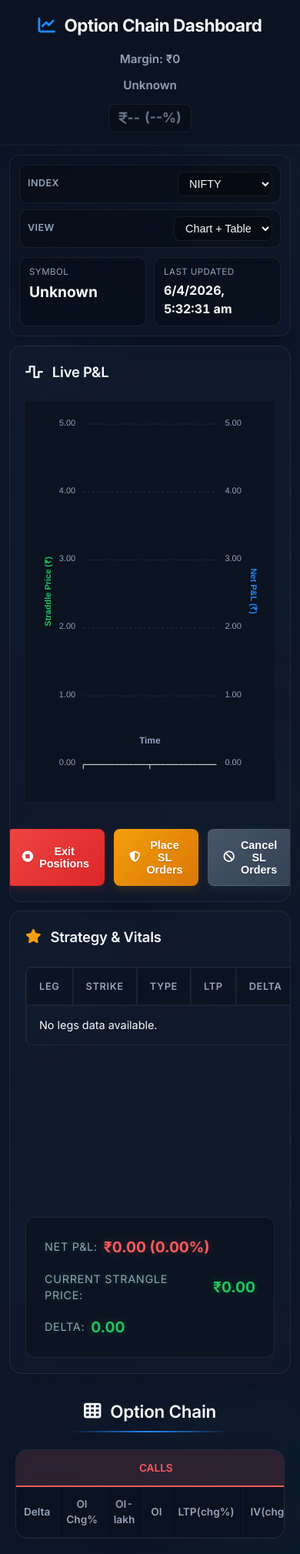
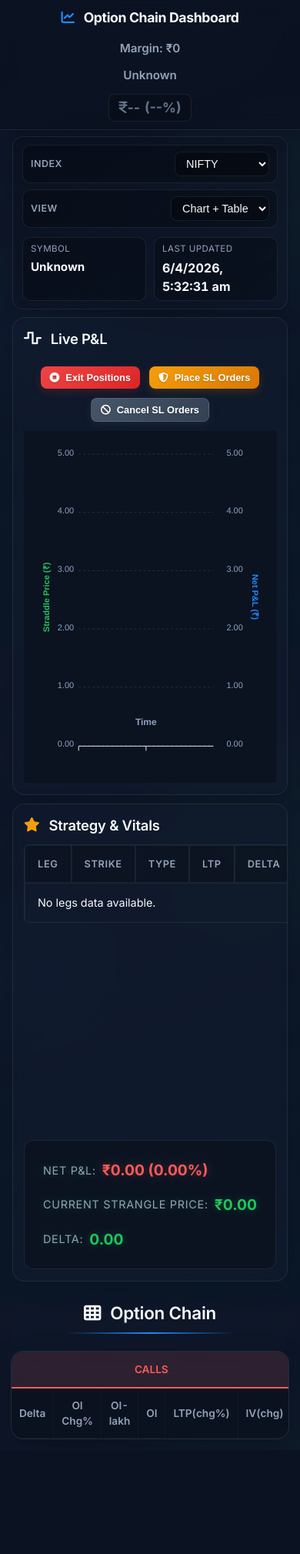
Before and after one commit to uanandast/kite-options-trading-automation, a Flask app: page / in a window 390 px wide. Shown: the whole page at 77% size. After the commit the page ends 1870 px from the top, so only its background shows below. Run offline with Flask 3, Linux system fonts and the light colour scheme; lists and menus that the app fills with data are empty; parts of the project's set-up code (start-up, migrations or seed data) failed here and were passed over; some libraries are stand-ins or nearby versions.

Commit message:
feat: Add synthetic future price display and enhance P&L chart responsiveness

```diff
--- a/static/script.js
+++ b/static/script.js
@@ -122,6 +122,7 @@ function setVitalValue(cardId, valueId, valueText, isAvailable = true) {
 function updateTopCockpit(json, atmStrike = null) {
     const symbol = json.symbol || currentSelectedIndex?.toUpperCase() || '--';
     const spot = isValidNumber(Number(json.spot_price)) ? `₹${formatIndianNumber(Number(json.spot_price))}` : '--';
+    const synthFutNum = isValidNumber(Number(json.future_price)) ? Number(json.future_price) : null;
     const priceNum = isValidNumber(Number(json.strangle_credit)) ? Number(json.strangle_credit) : null;
     if (isValidNumber(priceNum)) {
         observedStraddleLow = observedStraddleLow === null ? priceNum : Math.min(observedStraddleLow, priceNum);
@@ -133,6 +134,7 @@ function updateTopCockpit(json, atmStrike = null) {
 
     setVitalValue('vital-card-symbol', 'vital-symbol', symbol, true);
     setVitalValue('vital-card-spot', 'vital-spot', spot, spot !== '--');
+    setVitalValue('vital-card-synth', 'vital-synth', synthFutNum !== null ? `₹${formatIndianNumber(synthFutNum)}` : '--', synthFutNum !== null);
     setVitalValue('vital-card-atm', 'vital-atm', atmStrike !== null ? String(atmStrike) : '--', atmStrike !== null);
     setVitalValue('vital-card-price', 'vital-price', priceNum !== null ? `₹${formatIndianNumber(priceNum)}` : '--', priceNum !== null);
     setVitalValue('vital-card-low', 'vital-low', lowNum !== null ? `₹${formatIndianNumber(lowNum)}` : '--', lowNum !== null);
@@ -556,10 +558,20 @@ function updatePnLDisplay(json, netPnl, straddlePrice) {
 
 // Update the chart options for better real-time visualization
 function renderPnlChart() {
+    const chartContainer = document.querySelector('#pnl-chart');
+    if (!chartContainer) return;
+
+    chartContainer.innerHTML = '';
+    const containerHeight = chartContainer.clientHeight || 380;
+
     const options = {
         chart: {
             type: 'line',
-            height: 520,
+            height: containerHeight,
+            sparkline: { enabled: false },
+            parentHeightOffset: 0,
+            offsetY: 0,
+            redrawOnParentResize: true,
             zoom: { enabled: true, type: 'x', autoScaleYaxis: true },
             animations: {
                 enabled: true,
@@ -622,8 +634,10 @@ function renderPnlChart() {
                 title: { text: 'Straddle Price (₹)', style: { color: '#21c55d' } },
                 labels: {
                     style: { colors: '#8fa2c1' },
-                    formatter: val => val.toFixed(2)
-                }
+                    formatter: val => val != null ? val.toFixed(2) : ''
+                },
+                tickAmount: 6,
+                forceNiceScale: true
             },
             {
                 seriesName: 'Net P&L',
@@ -631,13 +645,26 @@ function renderPnlChart() {
                 title: { text: 'Net P&L (₹)', style: { color: '#1f8bff' } },
                 labels: {
                     style: { colors: '#8fa2c1' },
-                    formatter: val => val.toFixed(2)
-                }
+                    formatter: val => val != null ? val.toFixed(2) : ''
+                },
+                tickAmount: 6,
+                forceNiceScale: true
             }
         ],
+        plotOptions: {
+            line: {
+                isSlopeChart: false
+            }
+        },
         grid: {
             borderColor: '#223049',
-            strokeDashArray: 3
+            strokeDashArray: 3,
+            padding: {
+                top: 0,
+                right: 16,
+                bottom: 0,
+                left: 8
+            }
         },
         tooltip: {
             theme: 'dark',
@@ -654,8 +681,6 @@ function renderPnlChart() {
         }
     };
 
-    const chartContainer = document.querySelector('#pnl-chart');
-    chartContainer.innerHTML = '';
     const chart = new ApexCharts(chartContainer, options);
     chart.render();
     pnlChart = chart;
@@ -886,11 +911,11 @@ document.addEventListener('DOMContentLoaded', () => {
     }
     initializePanelSplitter();
     initializeCockpitControls();
+
+    initializeChart();
+    setTimeout(() => { if (pnlChart) pnlChart.updateOptions({}); }, 150);
+    fetchOptionData();
+    fetchPnl();
+    setInterval(fetchOptionData, POLLING_INTERVAL);
+    setInterval(fetchPnl, POLLING_INTERVAL);
 });
-
-// Update the interval calls
-setInterval(fetchOptionData, POLLING_INTERVAL);
-fetchOptionData();
-setInterval(fetchPnl, POLLING_INTERVAL);
-initializeChart();
-fetchPnl();
--- a/templates/index.html
+++ b/templates/index.html
@@ -45,7 +45,7 @@
             --put-header: rgba(33, 197, 93, 0.12);
 
             /* Split layout variables */
-            --live-panel-size: 64%;
+            --live-panel-size: 70%;
             --main-panel-gap: 14px;
         }
 
@@ -251,13 +251,16 @@
             transition: transform 0.3s ease, box-shadow 0.3s ease;
         }
         #live-pnl-card {
-            min-height: 640px;
             flex: 0 0 var(--live-panel-size);
-            overflow: auto;
+            height: clamp(580px, 70dvh, 820px);
+            display: flex;
+            flex-direction: column;
+            gap: 12px;
+            overflow: hidden;
         }
         #strategy-card {
-            min-height: 560px;
             flex: 1 1 auto;
+            height: clamp(580px, 70dvh, 820px);
             overflow: auto;
         }
         .panel-splitter {
@@ -304,15 +307,31 @@
 
         /* Left Panel: P&L Chart */
         #pnl-chart {
-            flex-grow: 1;
-            min-height: 460px;
+            flex: 1 1 0;
+            min-height: 320px;
+            height: 100%;
             width: 100%;
+            max-width: 100%;
+            overflow: visible;
+            border-radius: 12px;
+            position: relative;
+            z-index: 1;
+
+        }
+        #pnl-chart .apexcharts-canvas,
+        #pnl-chart .apexcharts-svg {
+            width: 100% !important;
+            max-width: 100% !important;
+            height: 100% !important;
         }
         .chart-controls {
             display: flex;
+            flex-wrap: wrap;
             gap: 12px;
-            justify-content: center;
-            margin-top: 20px;
+            justify-content: flex-start;
+            margin-top: 0;
+            position: relative;
+            z-index: 2;
         }
         .btn {
             display: inline-flex;
@@ -671,6 +690,63 @@
             .option-chain-container {
                 padding: 20px;
             }
+            #pnl-chart {
+                min-height: 0;
+                height: 100%;
+            }
+        }
+        @media (max-height: 900px) and (min-width: 1024px) {
+            .main-header {
+                padding: 12px 28px;
+            }
+            .main-header h1 {
+                font-size: 1.2rem;
+            }
+            .market-status {
+                gap: 14px;
+                font-size: 0.88rem;
+            }
+            .top-cockpit {
+                margin-top: 12px;
+                padding: 12px;
+            }
+            .cockpit-controls {
+                margin-bottom: 8px;
+            }
+            .cockpit-vitals {
+                gap: 8px;
+            }
+            .vital-card {
+                padding: 8px 10px;
+            }
+            .vital-label {
+                font-size: 0.68rem;
+            }
+            .vital-value {
+                font-size: 1.02rem;
+            }
+            .main-content {
+                padding: 14px 0;
+            }
+            .card {
+                padding: 16px;
+            }
+            #live-pnl-card,
+            #strategy-card {
+                height: clamp(520px, 68dvh, 740px);
+            }
+            #pnl-chart {
+                min-height: 260px;
+                height: 100%;
+            }
+            .card-title {
+                margin-bottom: 14px;
+                font-size: 1rem;
+            }
+            .chart-controls .btn {
+                padding: 10px 14px;
+                font-size: 0.82rem;
+            }
         }
         @media (max-width: 1200px) {
             .main-content {
@@ -679,6 +755,7 @@
             #live-pnl-card,
             #strategy-card {
                 flex: 1 1 auto;
+                height: auto;
             }
             .panel-splitter {
                 display: none;
@@ -729,6 +806,13 @@
             .card {
                 padding: 20px;
             }
+            .chart-controls {
+                justify-content: center;
+            }
+            #pnl-chart {
+                min-height: 240px;
+                height: 240px;
+            }
             #option-chain-table {
                 overflow-x: auto;
             }
@@ -739,6 +823,44 @@
             }
             .metrics-row {
                 grid-template-columns: 1fr;
+            }
+        }
+        @media (max-width: 1440px), (max-height: 900px) {
+            .main-header {
+                padding: 10px 24px;
+            }
+            .main-header h1 {
+                font-size: 1.1rem;
+            }
+            .dashboard-shell {
+                padding: 0 16px;
+            }
+            .top-cockpit {
+                margin-top: 8px;
+                padding: 10px 12px;
+            }
+            .vital-card {
+                padding: 6px 10px;
+            }
+            .vital-value {
+                font-size: 0.95rem;
+            }
+            #live-pnl-card,
+            #strategy-card {
+                height: clamp(420px, 70dvh, 820px);
+            }
+            .card {
+                padding: 14px;
+            }
+            .main-content {
+                padding: 10px 0;
+            }
+            .card-title {
+                margin: 0 0 10px 0;
+            }
+            .btn {
+                padding: 7px 12px;
+                font-size: 0.8rem;
             }
         }
     </style>
@@ -787,6 +909,10 @@
                 <div class="vital-label">Spot</div>
                 <div class="vital-value" id="vital-spot">--</div>
             </div>
+            <div class="vital-card" id="vital-card-synth">
+                <div class="vital-label">Synth Fut</div>
+                <div class="vital-value" id="vital-synth">--</div>
+            </div>
             <div class="vital-card" id="vital-card-atm">
                 <div class="vital-label">ATM Strike</div>
                 <div class="vital-value" id="vital-atm">--</div>
@@ -813,12 +939,12 @@
     <main class="main-content">
         <div id="live-pnl-card" class="card">
             <h3 class="card-title"><i class="fa-solid fa-wave-square"></i> Live P&L</h3>
-            <div id="pnl-chart"></div>
             <div class="chart-controls">
                 <button id="manual-exit-btn" class="btn btn-danger"><i class="fa-solid fa-circle-stop"></i> Exit Positions</button>
                 <button id="manual-sl-btn" class="btn btn-warning"><i class="fa-solid fa-shield-halved"></i> Place SL Orders</button>
                 <button id="cancel-sl-btn" class="btn btn-secondary"><i class="fa-solid fa-ban"></i> Cancel SL Orders</button>
             </div>
+            <div id="pnl-chart"></div>
         </div>
 
         <div id="main-splitter" class="panel-splitter" role="separator" aria-label="Resize Live PnL panel" aria-orientation="vertical"></div>
```
